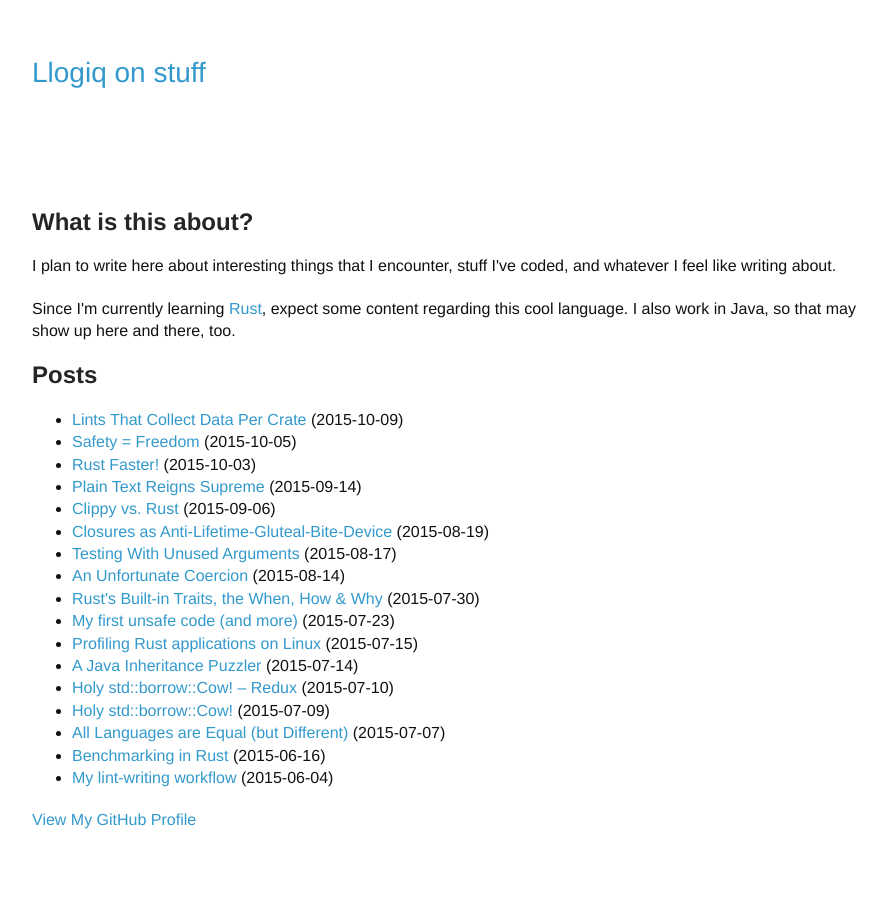
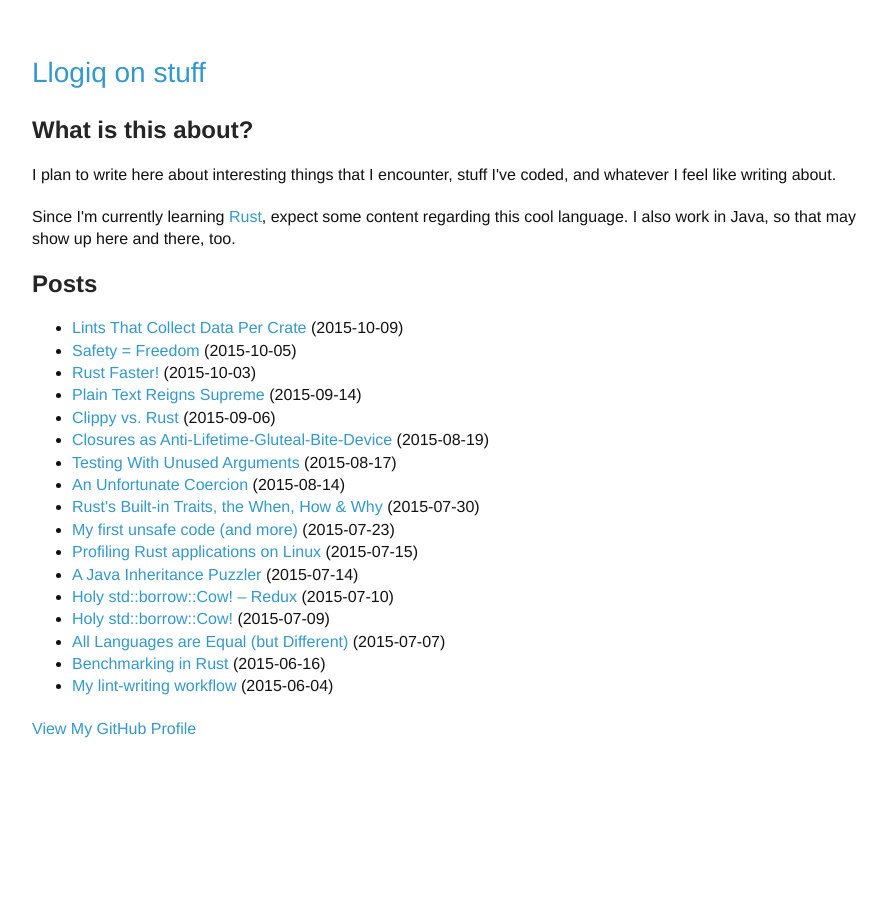
Before and after one commit to llogiq/llogiq.github.io, a Jekyll site: the page built from index.html, in a window 1280 px wide. Shown: the whole page, without its empty margins (178-1065 px from the left). Built offline with Jekyll 4.4.1, drawn with Linux system fonts in a browser that asks for light colours.

Commit message:
Remove vertical space between sections

```diff
--- a/stylesheets/styles.css
+++ b/stylesheets/styles.css
@@ -106,7 +106,7 @@ strong {
 }
 
 section {
-  padding-top: 100px;
+  padding-top: 1ex;
 }
 
 small {
```
